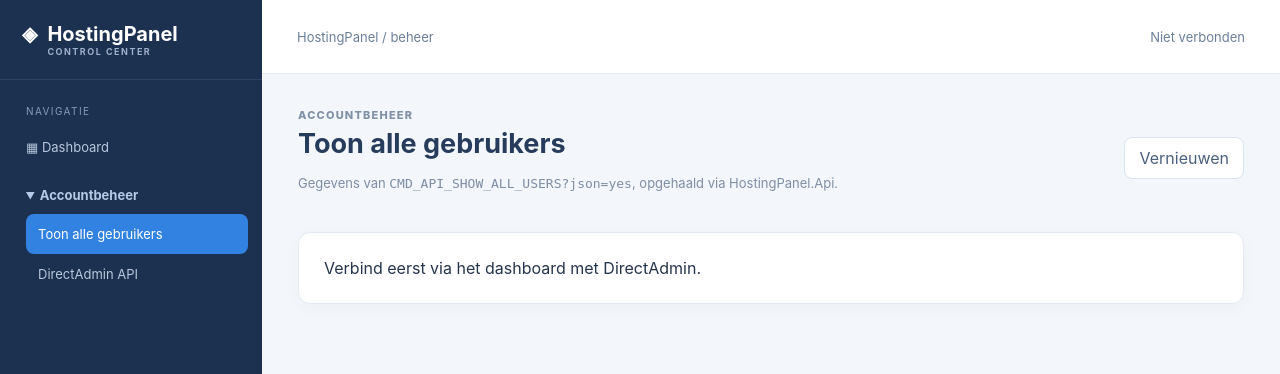
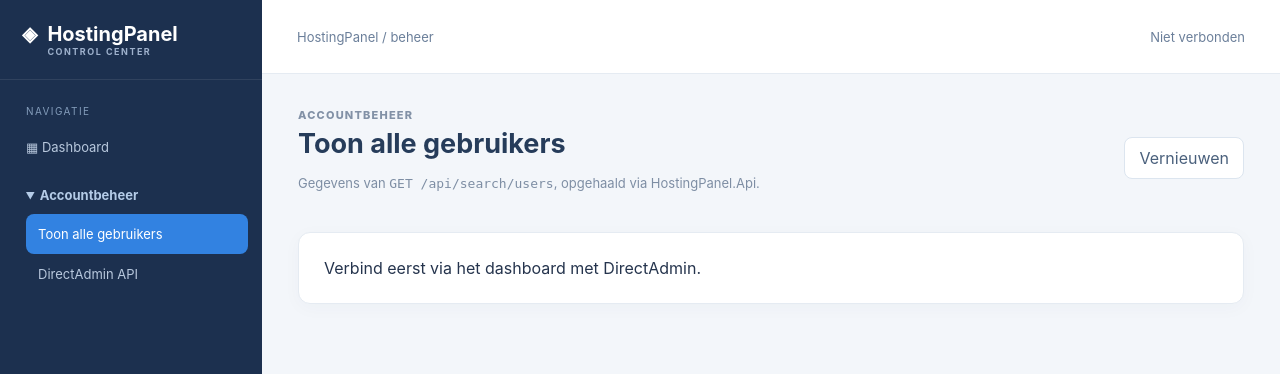
Before and after one commit to aslomp/hostingPanel, an ASP.NET Core app: page /users in a window 1280 px wide. Shown: the top 374 px of the page. Run offline with ASP.NET Core 8, Linux system fonts and the light colour scheme.

Commit message:
Move Blazor requests to modern API contract

```diff
--- a/src/HostingPanel.Web/Components/Pages/Users.razor
+++ b/src/HostingPanel.Web/Components/Pages/Users.razor
@@ -4,7 +4,7 @@
 <PageTitle>Gebruikers — HostingPanel</PageTitle>
 <div class="page-header">
     <div><div class="eyebrow">Accountbeheer</div><h1>Toon alle gebruikers</h1>
-        <p>Gegevens van <code>CMD_API_SHOW_ALL_USERS?json=yes</code>, opgehaald via HostingPanel.Api.</p></div>
+        <p>Gegevens van <code>GET /api/search/users</code>, opgehaald via HostingPanel.Api.</p></div>
     <button @onclick="Load" disabled="@loading">@(loading ? "Laden…" : "Vernieuwen")</button>
 </div>
 @if (!Session.Connected)
```
